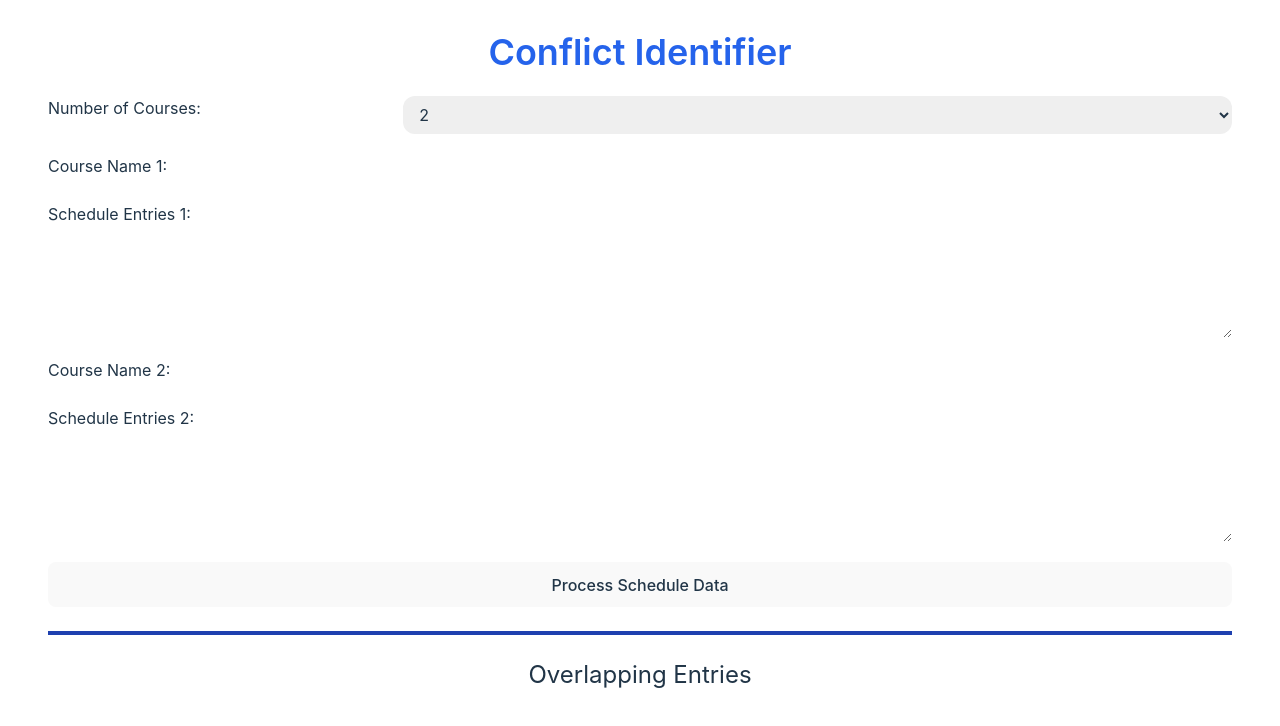
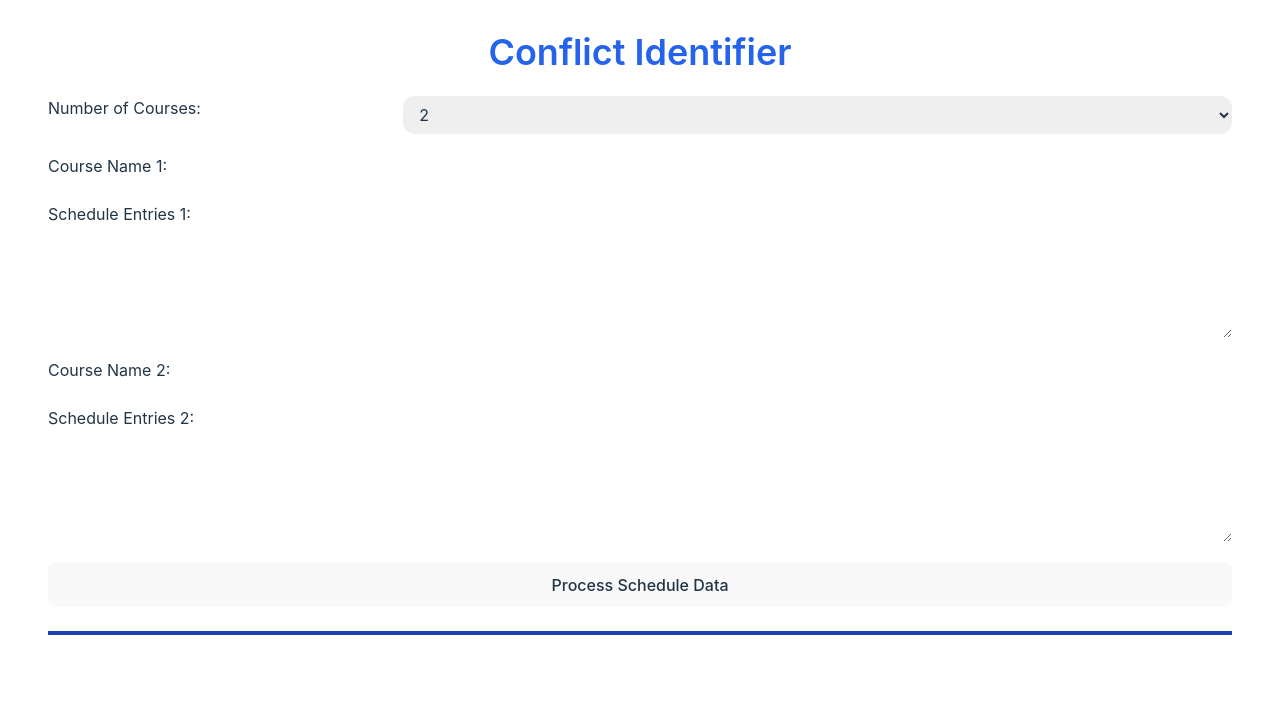
Before and after one commit to GhoulBiter/ConflictTrackerReact, a React (Vite) app: page / in a window 1280 px wide. Shown: the top 726 px of the page. Built offline with nearby package versions, Linux system fonts and the light colour scheme.

Commit message:
Update App.jsx

```diff
--- a/src/App.jsx
+++ b/src/App.jsx
@@ -97,6 +97,8 @@ function App() {
 
     const overlappingEntries = []
 
+    console.log(formattedEntries)
+
     for (const date in formattedEntries) {
       const entries = formattedEntries[date]
 
@@ -166,12 +168,15 @@ function App() {
       <div className="lg:border-2 border-blue-800"></div>
 
       <div className="grid grid-flow-row gap-1">
-        <h3 className="text-2xl">Overlapping Entries</h3>
+        {/* <h3 className="text-2xl">Overlapping Entries</h3> */}
 
         {/* Table Layout */}
         {/* <ConflictTable overlappedEntries={overlappedEntries} numCourses={numCourses}></ConflictTable> */}
 
         {overlappedEntries.length > 0 && (
+        <>
+          <h3 className="text-2xl">Overlapping Entries</h3>
+
           <table className="table-auto border-collapse mt-6">
             <thead>
               <tr className="bg-blue-800">
@@ -208,7 +213,7 @@ function App() {
               }
             </tbody>
           </table>
-        )}
+        </>)}
 
         {/* Original Table View */}
         {/* <table className="table-auto border-collapse mt-6">
```
Lines whose indentation alone changed are shown as unchanged.
